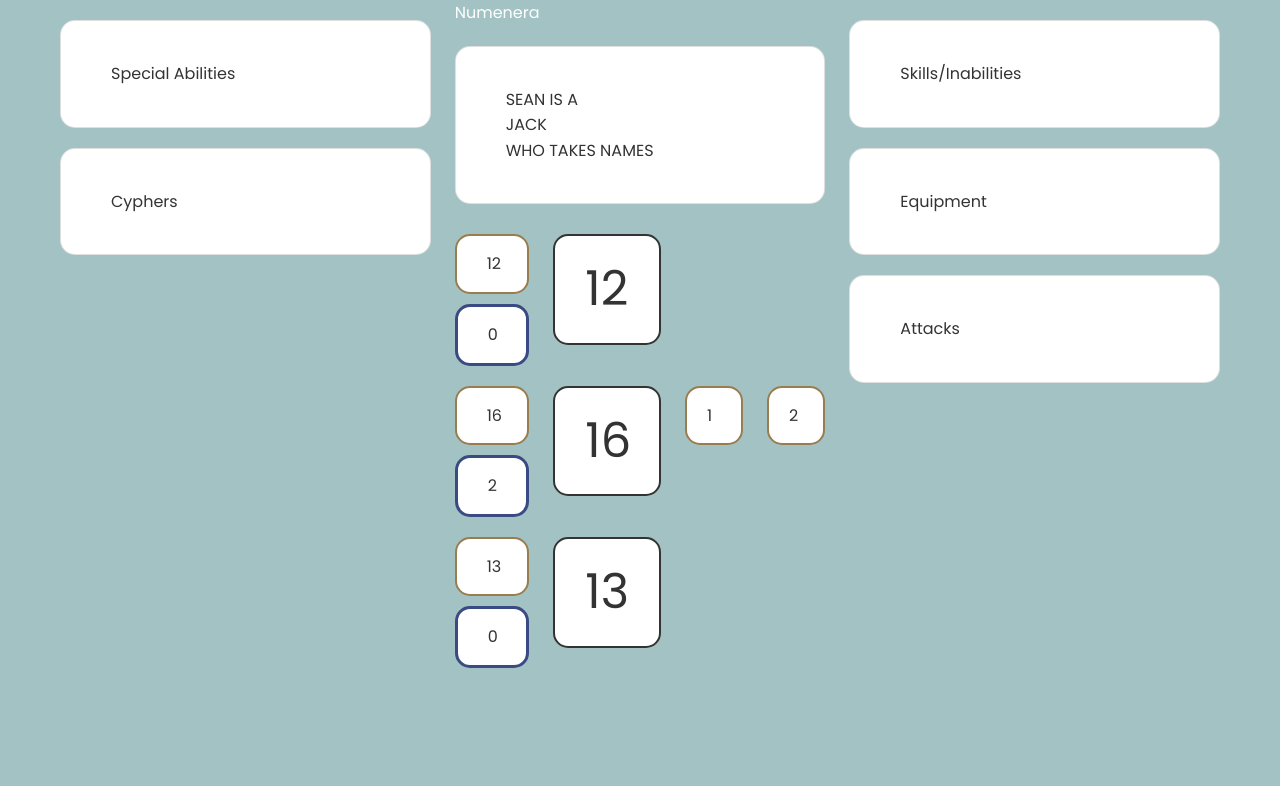
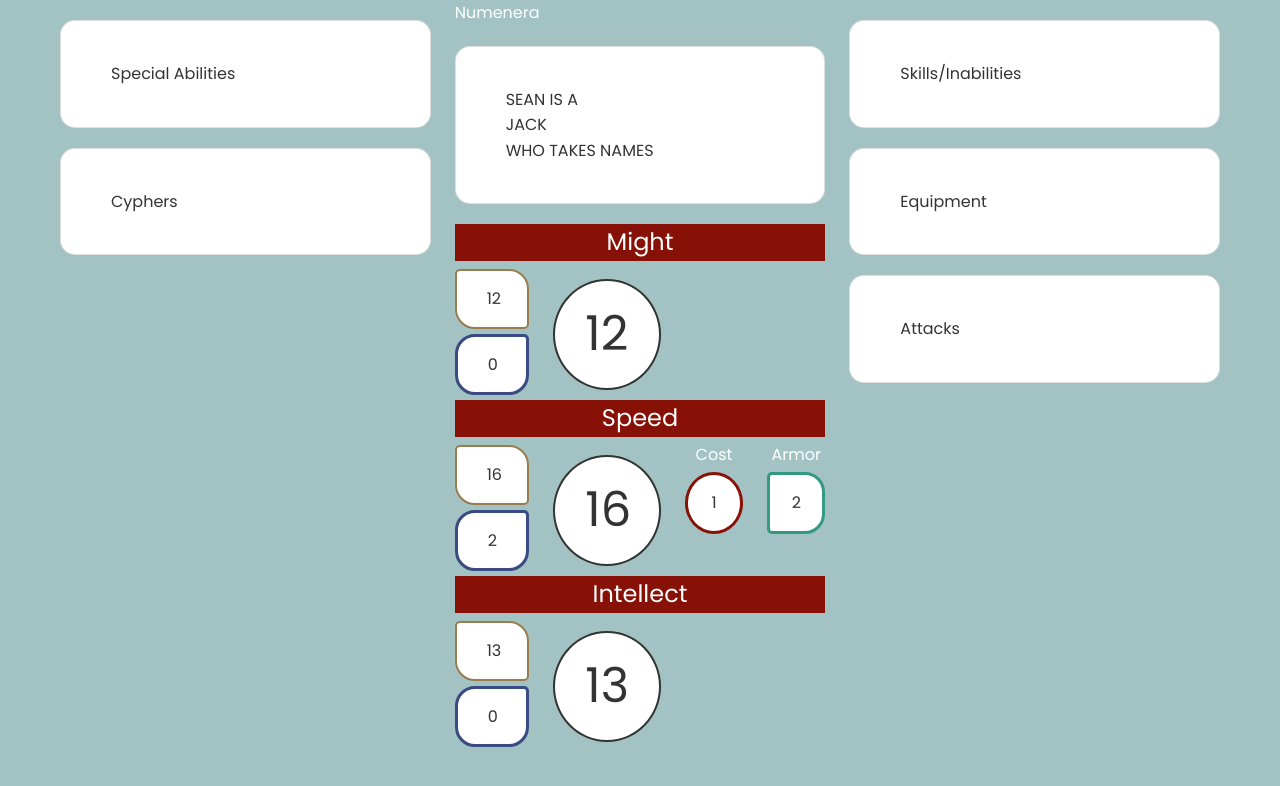
Before and after one commit to insideseanshead/numenera-front, a React (Create React App) app: page / in a window 1280 px wide. Shown: the top 786 px of the page. Built offline with nearby package versions, Linux system fonts and the light colour scheme.

Commit message:
updated style sheet

```diff
--- a/src/components/CharacterStats.jsx
+++ b/src/components/CharacterStats.jsx
@@ -5,6 +5,11 @@
     <div className="stats">
       {/* Might */}
       <div className="might">
+        <Row>
+          <Col>
+            <h4 className="stat-title">Might</h4>
+          </Col>
+        </Row>
         <Row>
           <Col xs={3}>
             <div className="mods">
@@ -20,6 +25,11 @@
       {/* speed */}
       <div className="speed">
         <Row>
+          <Col>
+            <h4 className="stat-title">Speed</h4>
+          </Col>
+        </Row>
+        <Row>
           <Col xs={3}>
             <div className="mods">
               <div className="pool">16</div>
@@ -31,6 +41,14 @@
           </Col>
           <Col>
             <div className="armor">
+              <Row>
+                <Col>
+                  <h6 className="armor-title">Cost</h6>
+                </Col>
+                <Col>
+                  <h6 className="armor-title">Armor</h6>
+                </Col>
+              </Row>
               <Row>
                 <Col xs={6}>
                   <div className="cost">1</div>
@@ -45,6 +63,11 @@
       </div>
       {/* Intellect */}
       <div className="intellect">
+        <Row>
+          <Col>
+            <h4 className="stat-title">Intellect</h4>
+          </Col>
+        </Row>
         <Row>
           <Col xs={3}>
             <div className="mods">
--- a/src/index.css
+++ b/src/index.css
@@ -41,22 +41,33 @@
   position: relative;
 }
 
+.stats{
+  /* padding: auto;  */
+
+}
+
+.stat-title {
+  text-align: center;
+  background-color: #871106;
+  padding: .25rem
+}
+
 .pool {
   background-color: #fff;
   color: #333;
   border: 2px #997D4E solid;
-  border-radius: 15px;
+  border-radius: 5px 20px 5px;
   padding: 15px 30px;
-  margin: 10px 0;
+  /* margin: 10px 0; */
 }
 
 .edge {
   background-color: #fff;
   color: #333;
   border: 3px #3A4B83 solid;
-  border-radius: 15px;
+  border-radius: 20px 5px 20px 20px;
   padding: 15px 30px;
-  margin: 10px 0;
+  margin: 5px 0;
 }
 
 .characterStat {
@@ -64,25 +75,29 @@
   background-color: #fff;
   color: #333;
   border: 2px #333 solid;
-  border-radius: 15px;
+  border-radius: 50%;
   padding: 15px 30px;
   margin: 10px 0;
 }
 
+.armor-title {
+  text-align: center;
+}
+
 .cost {
   background-color: #fff;
+  text-align: center;
   color: #333;
-  border: 2px #997D4E solid;
-  border-radius: 15px;
+  border: 3px #871106 solid;
+  border-radius: 50%;
   padding: 15px 20px;
-  margin: 10px 0;
 }
 
 .armor-value {
   background-color: #fff;
+  text-align: center;
   color: #333;
-  border: 2px #997D4E solid;
-  border-radius: 15px;
+  border: 3px #339983 solid;
+  border-radius: 5px 20px 20px 5px;
   padding: 15px 20px;
-  margin: 10px 0;
 }
```
